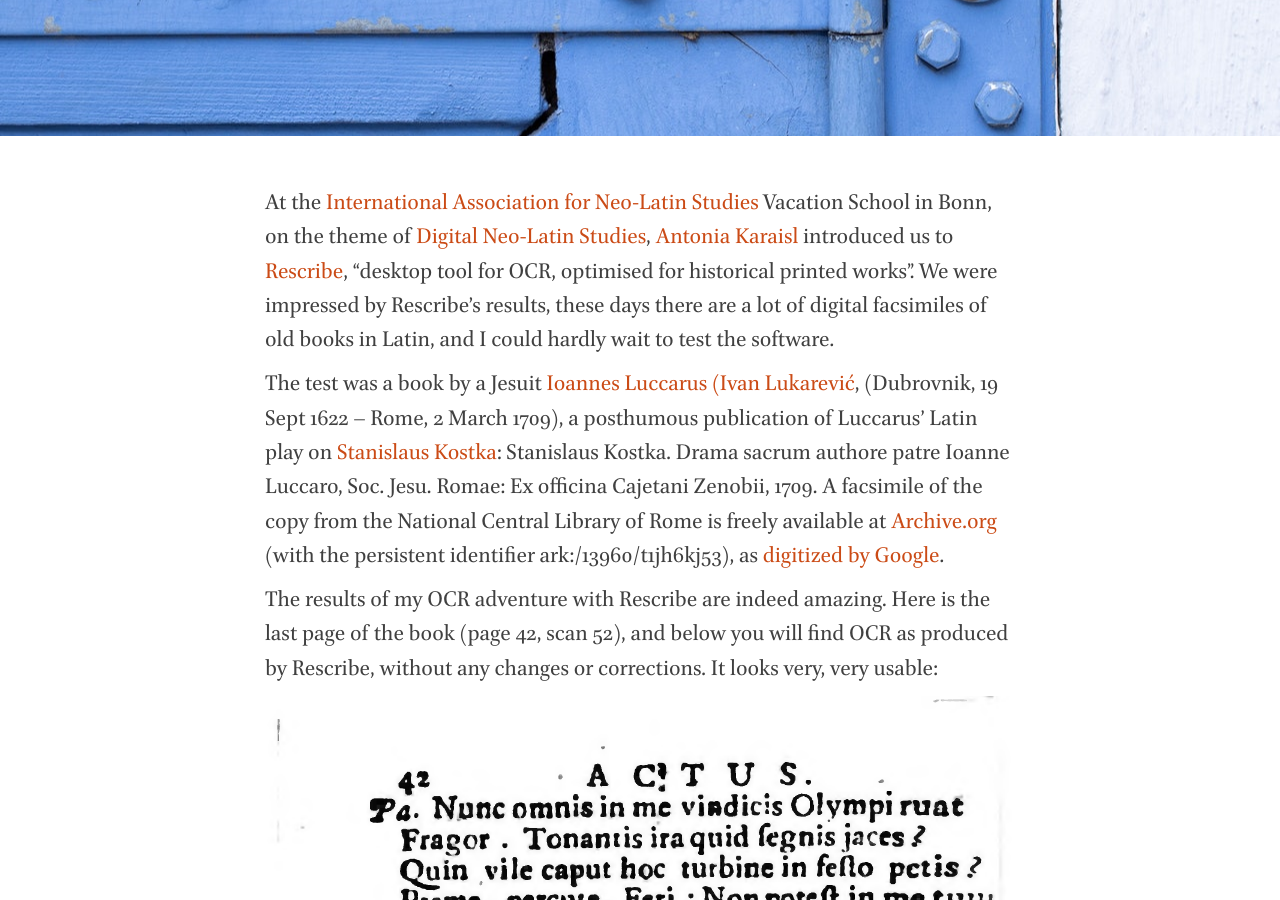
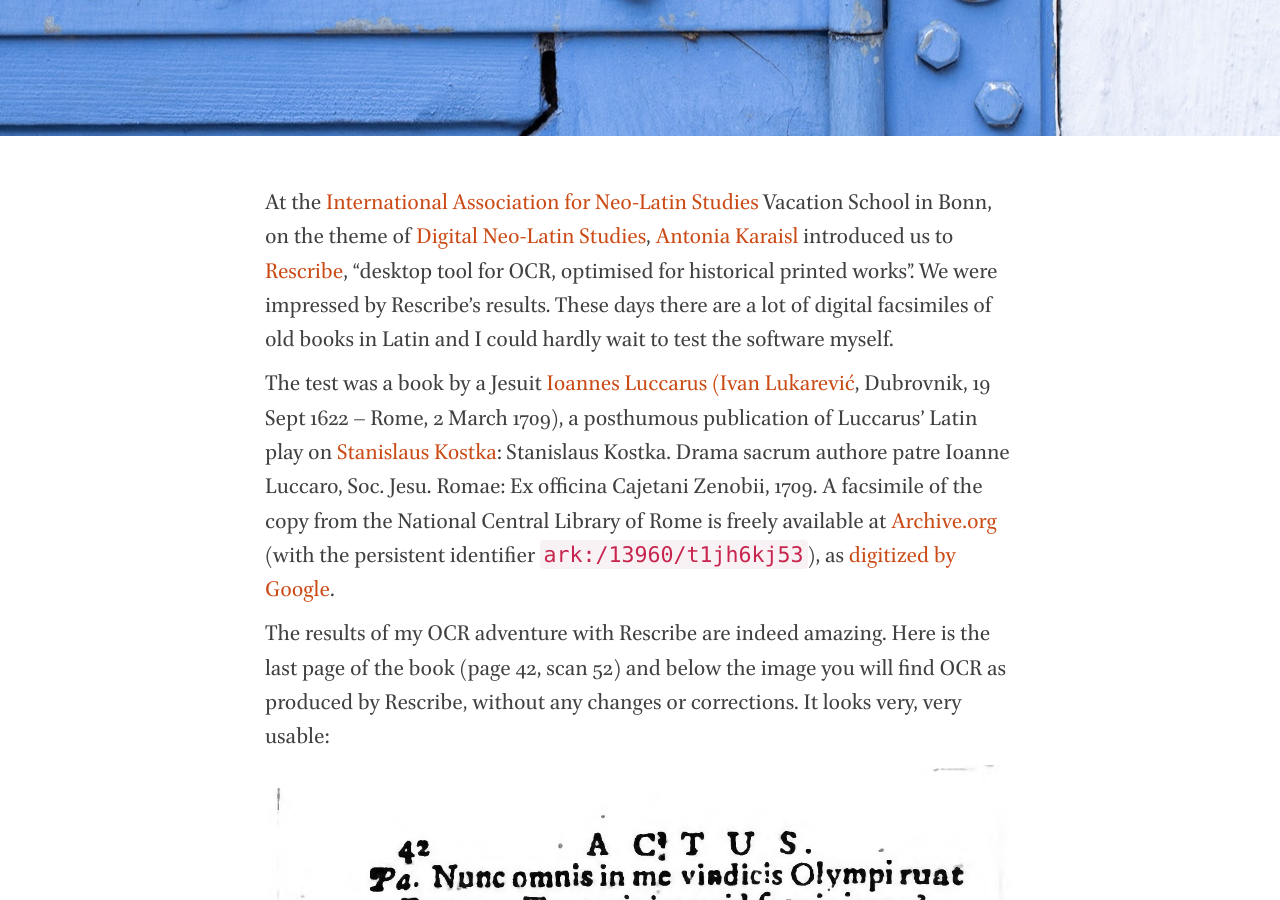
Before and after one commit to nevenjovanovic/nevenjovanovic.github.io, a Jekyll site: the page built from _posts/2022-03-14-rescribe.markdown, in a window 1280 px wide and 900 px high, scrolled down 430 px. Built offline with Jekyll 4.4.1, drawn with Linux system fonts in a browser that asks for light colours; nearby versions of some CDN libraries; some of the changed text lies outside the part shown.

Commit message:
Small stylistic changes

```diff
--- a/_posts/2022-03-14-rescribe.markdown
+++ b/_posts/2022-03-14-rescribe.markdown
@@ -7,11 +7,11 @@
 header-img: "img/pexels-monstera-7794451.jpg"
 ---
 
-At the [International Association for Neo-Latin Studies](http://www.wikidata.org/entity/Q16319503) Vacation School in Bonn, on the theme of [Digital Neo-Latin Studies](https://dnls.hypotheses.org/), [Antonia Karaisl](http://viaf.org/viaf/62161329820052131129) introduced us to [Rescribe](https://rescribe.xyz/rescribe/), "desktop tool for OCR, optimised for historical printed works". We were impressed by Rescribe's results, these days there are a lot of digital facsimiles of old books in Latin, and I could hardly wait to test the software.
+At the [International Association for Neo-Latin Studies](http://www.wikidata.org/entity/Q16319503) Vacation School in Bonn, on the theme of [Digital Neo-Latin Studies](https://dnls.hypotheses.org/), [Antonia Karaisl](http://viaf.org/viaf/62161329820052131129) introduced us to [Rescribe](https://rescribe.xyz/rescribe/), "desktop tool for OCR, optimised for historical printed works". We were impressed by Rescribe's results. These days there are a lot of digital facsimiles of old books in Latin and I could hardly wait to test the software myself.
 
-The test was a book by a Jesuit [Ioannes Luccarus (Ivan Lukarević](https://viaf.org/viaf/305596992), (Dubrovnik, 19 Sept 1622 – Rome, 2 March 1709), a posthumous publication of Luccarus' Latin play on [Stanislaus Kostka](http://www.wikidata.org/entity/Q203437): Stanislaus Kostka. Drama sacrum authore patre Ioanne Luccaro, Soc. Jesu. Romae: Ex officina Cajetani Zenobii, 1709. A facsimile of the copy from the National Central Library of Rome is freely available at [Archive.org](https://n2t-dev.n2t.net/ark:/13960/t1jh6kj53) (with the persistent identifier ark:/13960/t1jh6kj53), as [digitized by Google](https://archive.org/details/googlebooks).
+The test was a book by a Jesuit [Ioannes Luccarus (Ivan Lukarević](https://viaf.org/viaf/305596992), Dubrovnik, 19 Sept 1622 – Rome, 2 March 1709), a posthumous publication of Luccarus' Latin play on [Stanislaus Kostka](http://www.wikidata.org/entity/Q203437): Stanislaus Kostka. Drama sacrum authore patre Ioanne Luccaro, Soc. Jesu. Romae: Ex officina Cajetani Zenobii, 1709. A facsimile of the copy from the National Central Library of Rome is freely available at [Archive.org](https://n2t-dev.n2t.net/ark:/13960/t1jh6kj53) (with the persistent identifier `ark:/13960/t1jh6kj53`), as [digitized by Google](https://archive.org/details/googlebooks).
 
-The results of my OCR adventure with Rescribe are indeed amazing. Here is the last page of the book (page 42, scan 52), and below you will find OCR as produced by Rescribe, without any changes or corrections. It looks very, very usable:
+The results of my OCR adventure with Rescribe are indeed amazing. Here is the last page of the book (page 42, scan 52) and below the image you will find OCR as produced by Rescribe, without any changes or corrections. It looks very, very usable:
 
 ![Luccari 1709, page 42, png image](/docs/assets/images/1709-luccari-kostka-0052.png)
 
```
Also changed, not shown: other parts of _posts/2022-03-14-rescribe.markdown (+1 -1 lines).
